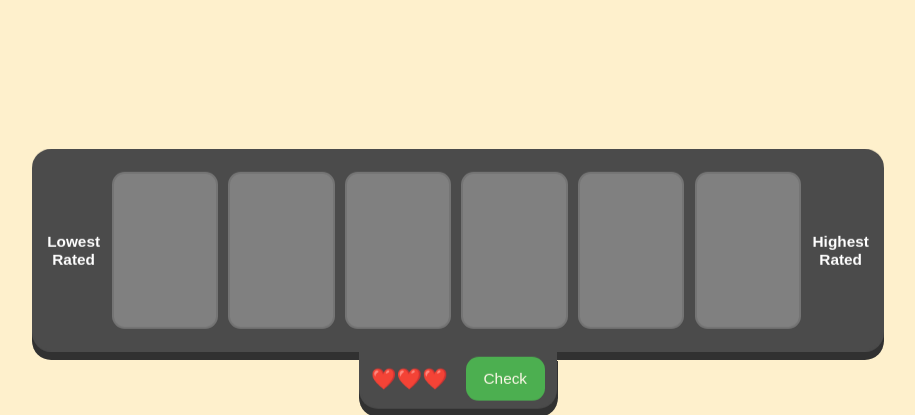
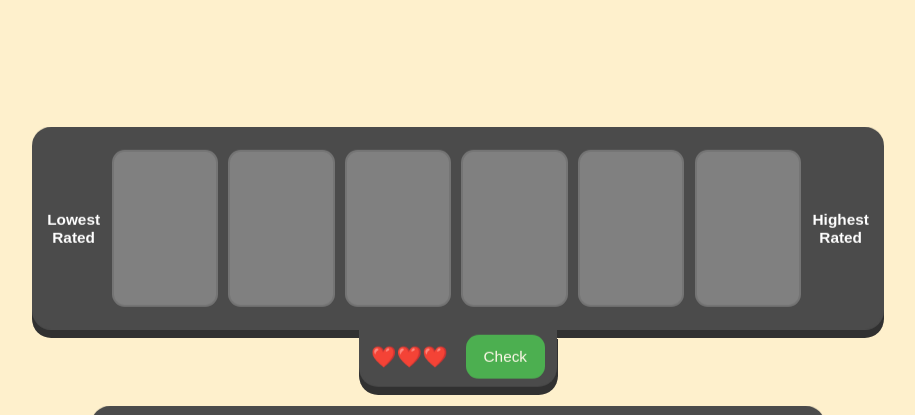
Before and after one commit to BatuhanGumus/daily-movie-game, a website with bundled scripts: page index.html in a window 1280 px wide. Shown: the top 415 px of the page, without its empty margins (182-1097 px from the left). Built offline with nearby package versions, Linux system fonts and the light colour scheme.

Commit message:
bottom padding

```diff
--- a/src/style.css
+++ b/src/style.css
@@ -29,6 +29,7 @@ footer {
 main {
     flex: 1;
     padding: 20px;
+    padding-bottom: 8vh;
     display: flex;
     flex-wrap: nowrap;
     align-items: center;
```
